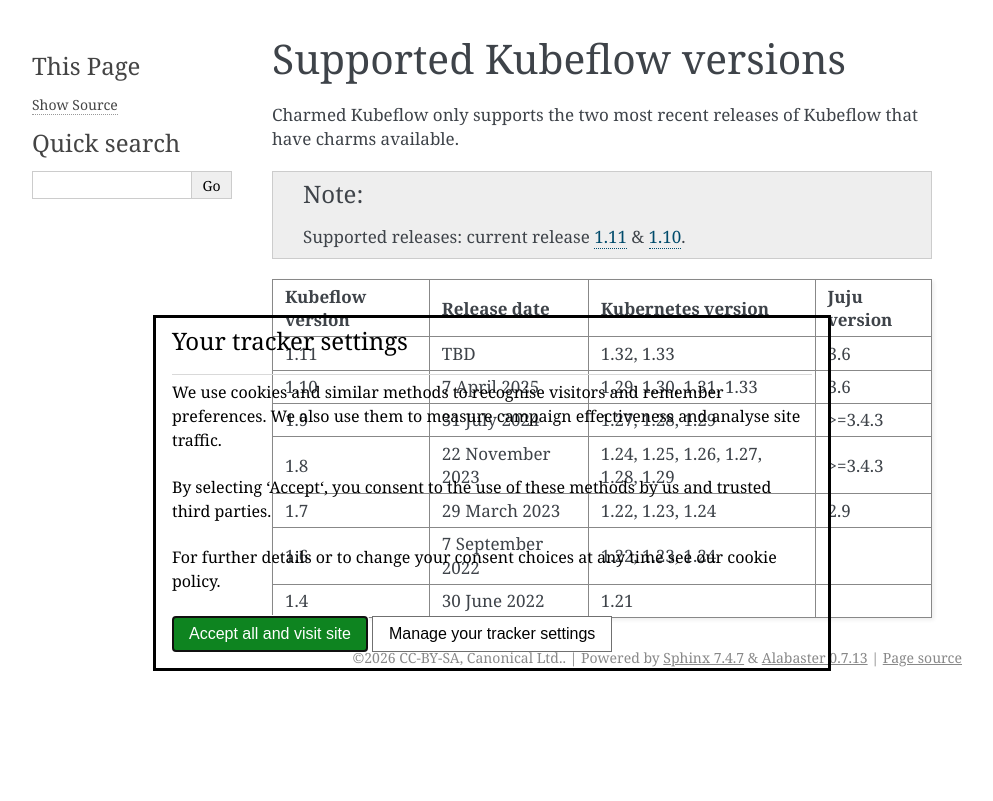
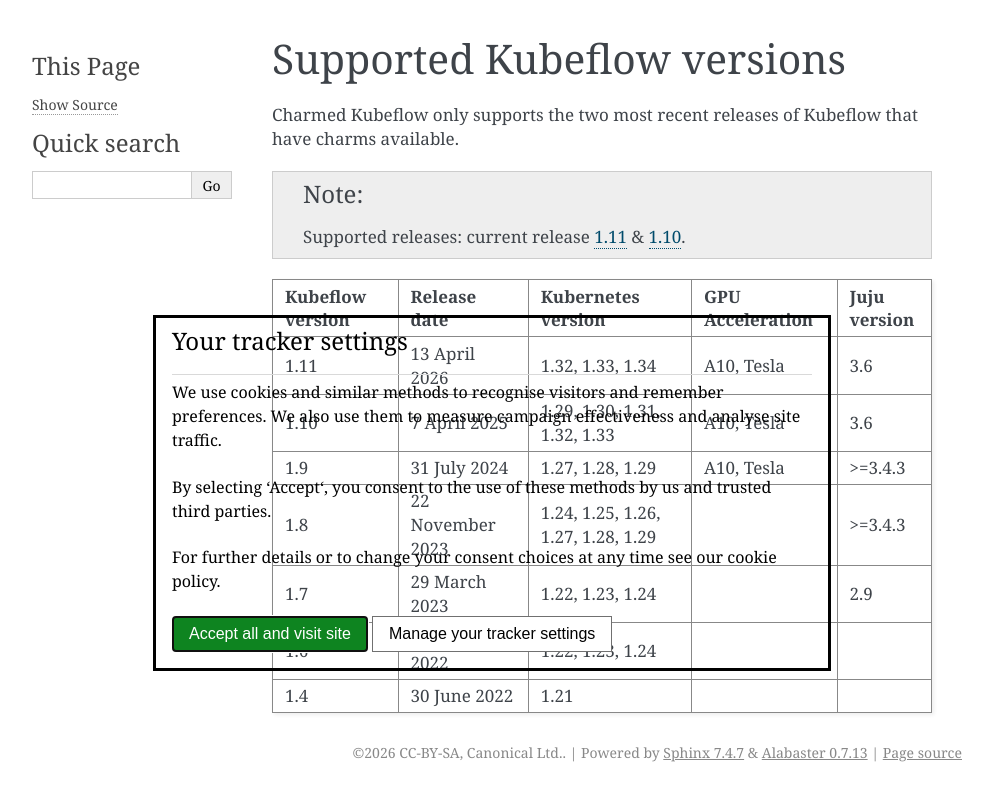
Before and after one commit to canonical/charmed-kubeflow-documentation, a Sphinx documentation site: the page built from docs/reference/supported-versions.rst, in a window 1280 px wide. Shown: the top 801 px of the page, without its empty margins (148-1141 px from the left). Built offline with Sphinx 7.4.7, drawn with Linux system fonts in a browser that asks for light colours.

Commit message:
[KF-8354] 1.11 stable release docs updates (#52)
---------

Co-authored-by: Rob Gibbon <robgibbon@me.com>

```diff
--- a/docs/reference/release-notes/release-notes-1-11.rst
+++ b/docs/reference/release-notes/release-notes-1-11.rst
@@ -5,7 +5,7 @@
 
 .. note::
 
-   Release date: To Be Defined
+   Release date: April 13th, 2026
 
 This page contains the release notes for Charmed Kubeflow (CKF) 1.11.
 
@@ -14,6 +14,8 @@
 
 * Uses `OIDC-Authservice <https://github.com/arrikto/oidc-authservice>`_ for authentication.
 * Does not include the `Model registry <https://github.com/kubeflow/model-registry>`_ and `Spark operator <https://github.com/kubeflow/spark-operator>`_ components.
+
+The Charmed Kubeflow 1.11 release has been validated on K8s versions 1.32, 1.33 and 1.34, also validating GPU acceleration on NVIDIA A10 and Tesla GPU architectures.
 
 What's new
 ----------
--- a/docs/reference/supported-versions.rst
+++ b/docs/reference/supported-versions.rst
@@ -8,20 +8,20 @@
 .. note::
     Supported releases: current release `1.11 <https://charmhub.io/kubeflow>`_ & `1.10 <https://charmhub.io/kubeflow?channel=1.10/stable>`_.
 
-+------------------+-------------------+------------------------------------+---------------+
-| Kubeflow version | Release date      | Kubernetes version                 | Juju version  |
-+==================+===================+====================================+===============+
-| 1.11             | TBD               | 1.32, 1.33                         | 3.6           |
-+------------------+-------------------+------------------------------------+---------------+
-| 1.10             | 7 April 2025      | 1.29, 1.30, 1.31, 1.33             | 3.6           |
-+------------------+-------------------+------------------------------------+---------------+
-| 1.9              | 31 July 2024      | 1.27, 1.28, 1.29                   | >=3.4.3       |
-+------------------+-------------------+------------------------------------+---------------+
-| 1.8              | 22 November 2023  | 1.24, 1.25, 1.26, 1.27, 1.28, 1.29 | >=3.4.3       |
-+------------------+-------------------+------------------------------------+---------------+
-| 1.7              | 29 March 2023     | 1.22, 1.23, 1.24                   | 2.9           |
-+------------------+-------------------+------------------------------------+---------------+
-| 1.6              | 7 September 2022  | 1.22, 1.23, 1.24                   |               |
-+------------------+-------------------+------------------------------------+---------------+
-| 1.4              | 30 June 2022      | 1.21                               |               |
-+------------------+-------------------+------------------------------------+---------------+
++------------------+------------------+------------------------------------+------------------+--------------+
+| Kubeflow version |   Release date   |         Kubernetes version         | GPU Acceleration | Juju version |
++==================+==================+====================================+==================+==============+
+|       1.11       |  13 April 2026   |          1.32, 1.33, 1.34          |    A10, Tesla    |     3.6      |
++------------------+------------------+------------------------------------+------------------+--------------+
+|       1.10       |   7 April 2025   |    1.29, 1.30, 1.31, 1.32, 1.33    |    A10, Tesla    |     3.6      |
++------------------+------------------+------------------------------------+------------------+--------------+
+|       1.9        |   31 July 2024   |          1.27, 1.28, 1.29          |    A10, Tesla    |   >=3.4.3    |
++------------------+------------------+------------------------------------+------------------+--------------+
+|       1.8        | 22 November 2023 | 1.24, 1.25, 1.26, 1.27, 1.28, 1.29 |                  |   >=3.4.3    |
++------------------+------------------+------------------------------------+------------------+--------------+
+|       1.7        |  29 March 2023   |          1.22, 1.23, 1.24          |                  |     2.9      |
++------------------+------------------+------------------------------------+------------------+--------------+
+|       1.6        | 7 September 2022 |          1.22, 1.23, 1.24          |                  |              |
++------------------+------------------+------------------------------------+------------------+--------------+
+|       1.4        |   30 June 2022   |                1.21                |                  |              |
++------------------+------------------+------------------------------------+------------------+--------------+
```
